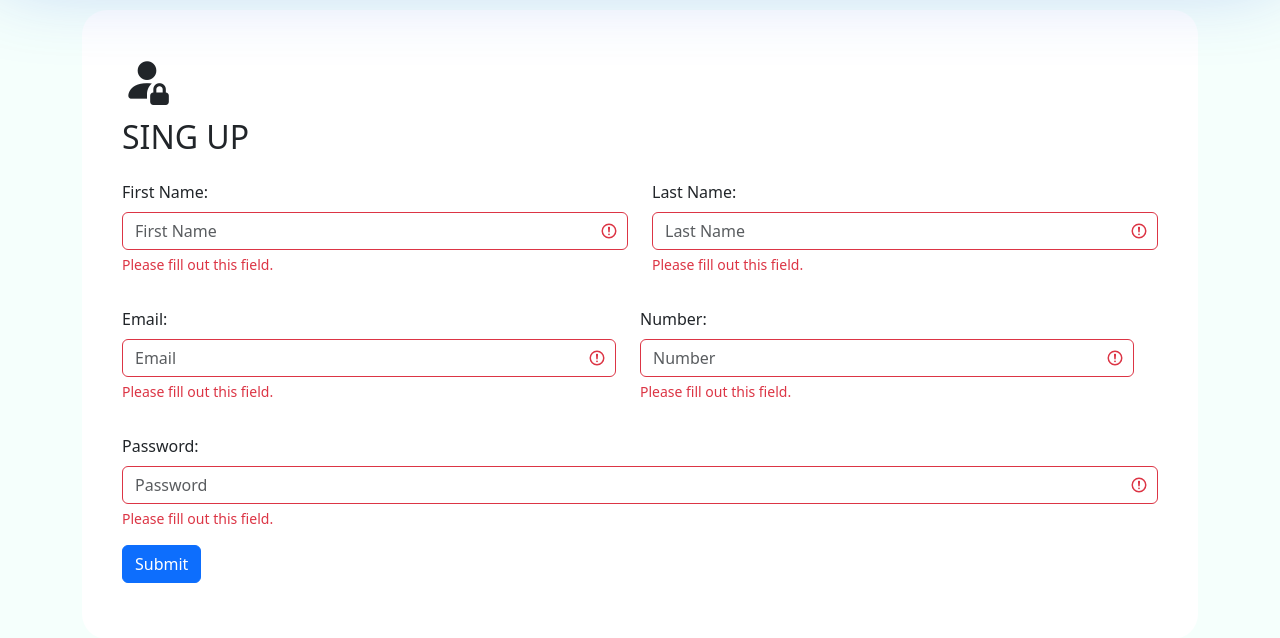
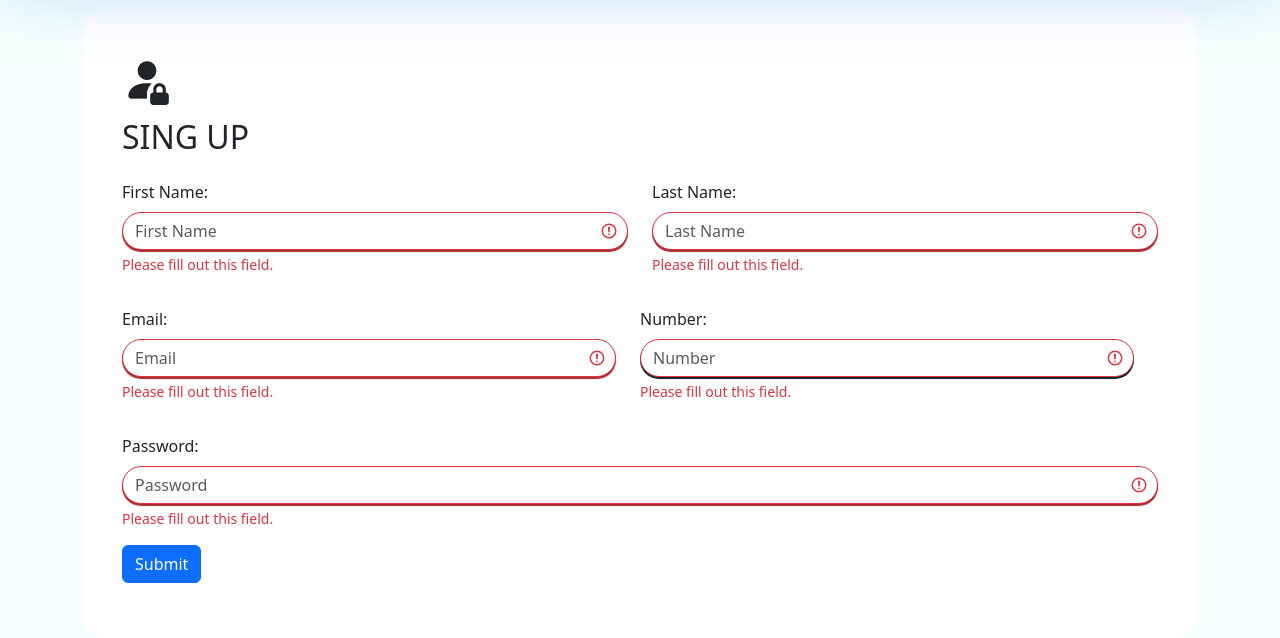
Before and after one commit to razibdash/Gnosis, a PHP site: page /Sing-up.php in a window 1280 px wide. Shown: the part 61-699 px from the top of the page. Run offline with PHP 8.4, Linux system fonts and the light colour scheme.

Commit message:
some change

```diff
--- a/css/style.css
+++ b/css/style.css
@@ -304,3 +304,14 @@ h4.book-request {
 .s-image img {
   border-radius: 15px;
 }
+
+/*login part*/
+input#uname {
+  border-radius: 30px;
+  box-shadow: 0px 2px 1px brown;
+}
+input#pwd {
+  border-radius: 30px;
+  box-shadow: 0px 2px 0px;
+}
+/*login Part END*/
--- a/studentDashboard.php
+++ b/studentDashboard.php
@@ -47,8 +47,8 @@
                         <div class="card-body student-count">
                        <h4 class="icon"> <i class="fa-solid fa-graduation-cap icon-dada"></i></h4>
                           <div class="card-text">
-                         <h4 class='count'><?php
-                          $q="SELECT COUNT(*) FROM student_login_info";
+                          <h4 class='count book_rrr'><?php
+                          $q="SELECT COUNT(*) FROM `student_book_request`";
                           $cnt=mysqli_fetch_assoc(mysqli_query($connect,$q));
                                echo $cnt['COUNT(*)'];
                           ?></h4>
```
Also changed, not shown: css/home.css (line endings or trailing spaces).
